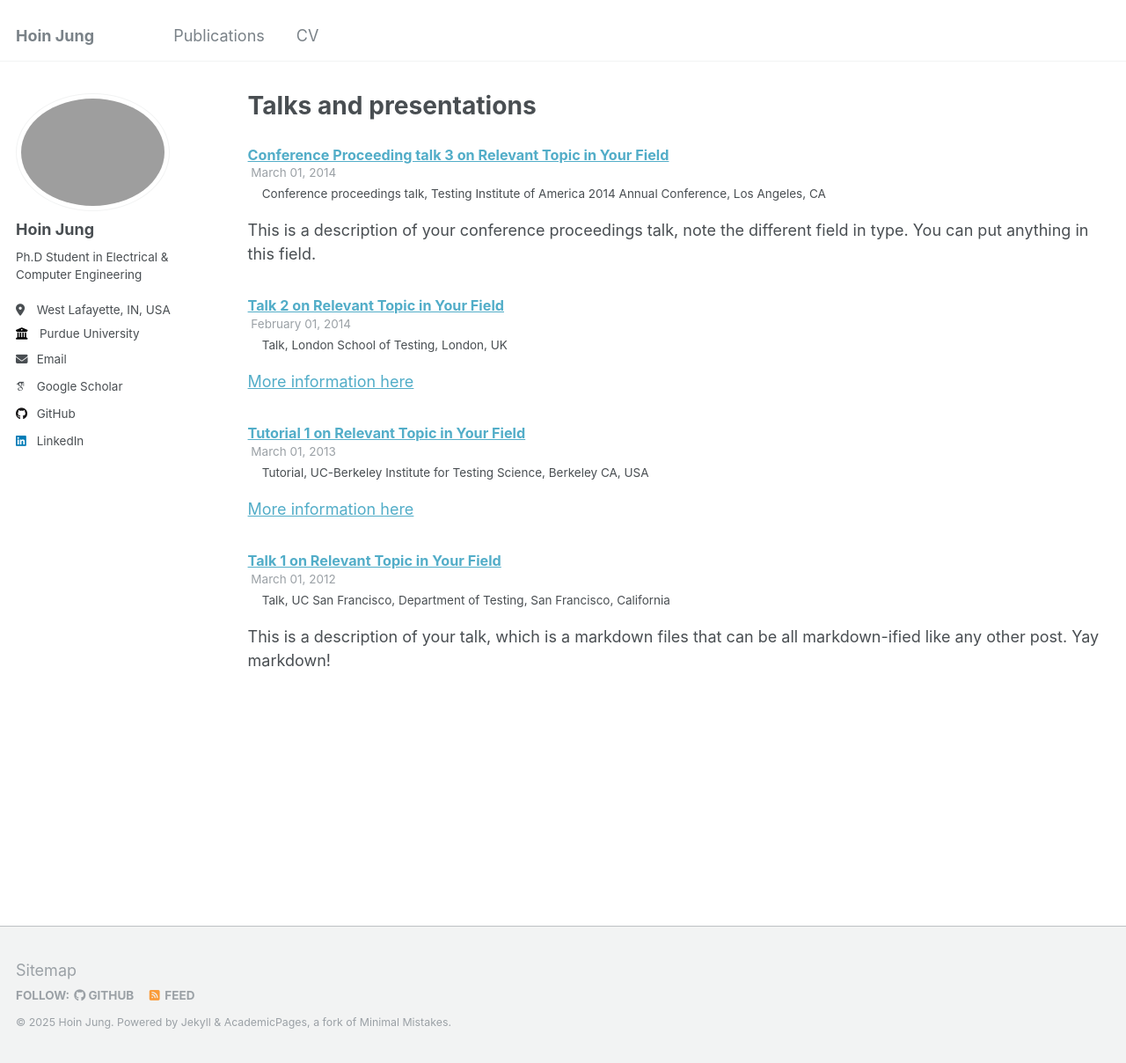
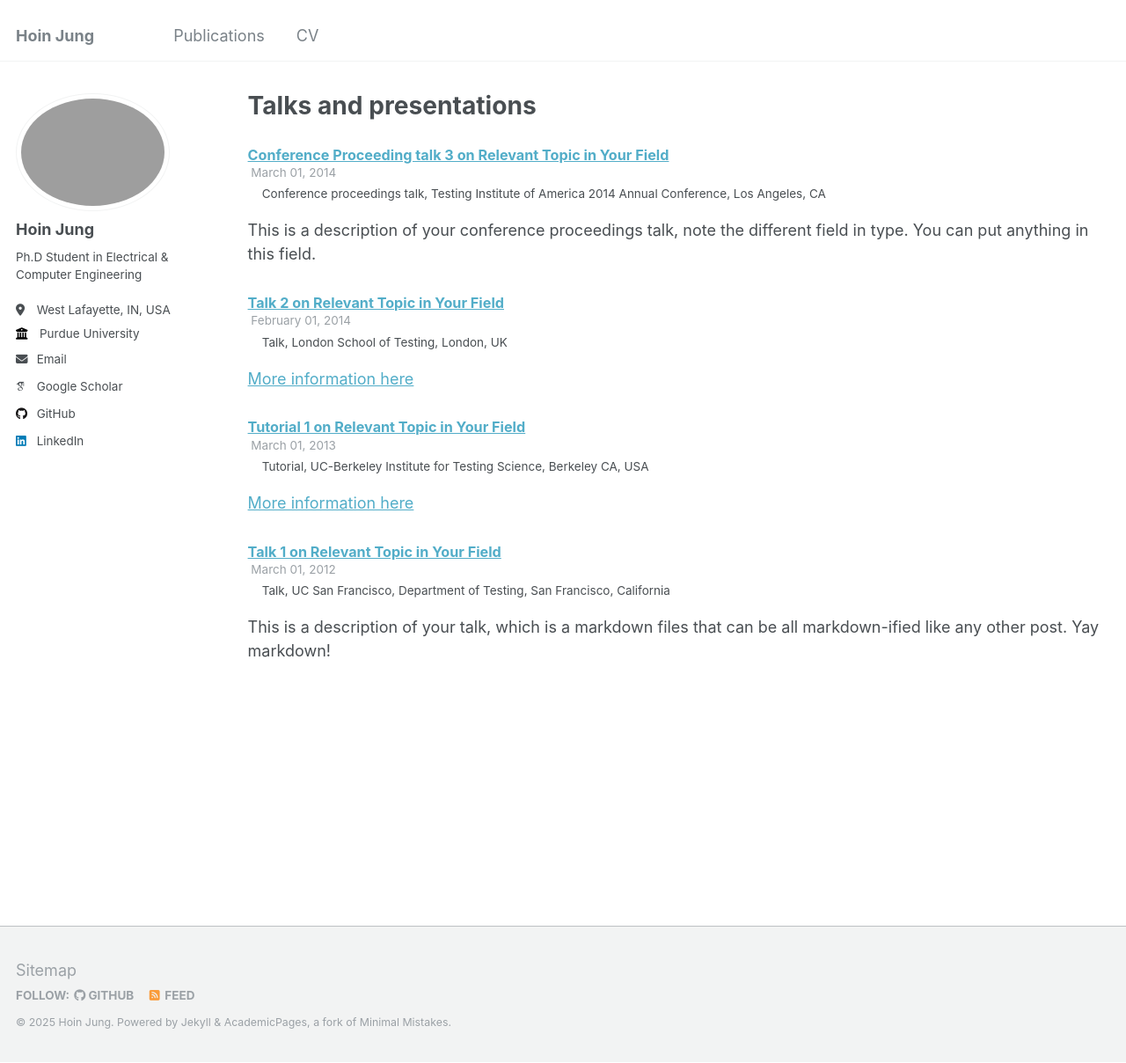
Before and after one commit to HoinJung/hoinjung.github.io, a Jekyll site: the page built from _pages/talks.html, in a window 1280 px wide and 1208 px high. Shown: the whole window at 88% size. Built offline with Jekyll 4.4.1, drawn with Linux system fonts in a browser that asks for light colours; some web fonts are replaced.

Commit message:
Update _archive.scss

```diff
--- a/_sass/_archive.scss
+++ b/_sass/_archive.scss
@@ -93,7 +93,7 @@
    ========================================================================== */
 
 .list__item {
-    margin-bottom: 2em;
+    margin-bottom: 1em;
   @include breakpoint($medium) {
     padding-right: $right-sidebar-width-narrow;
   }
```
